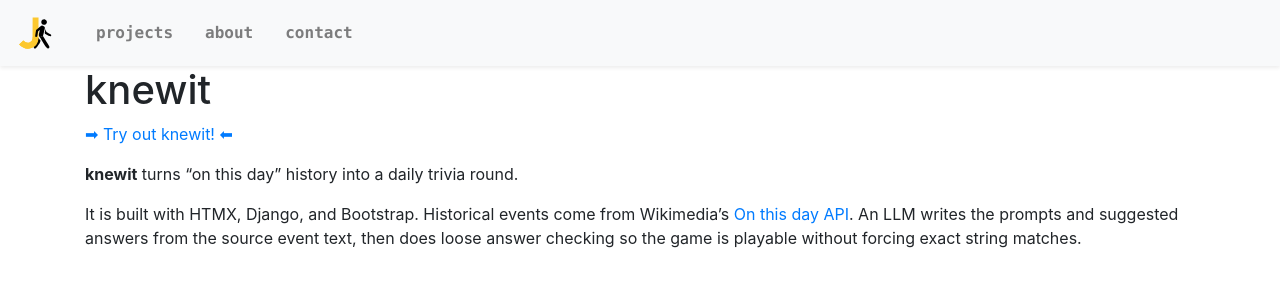
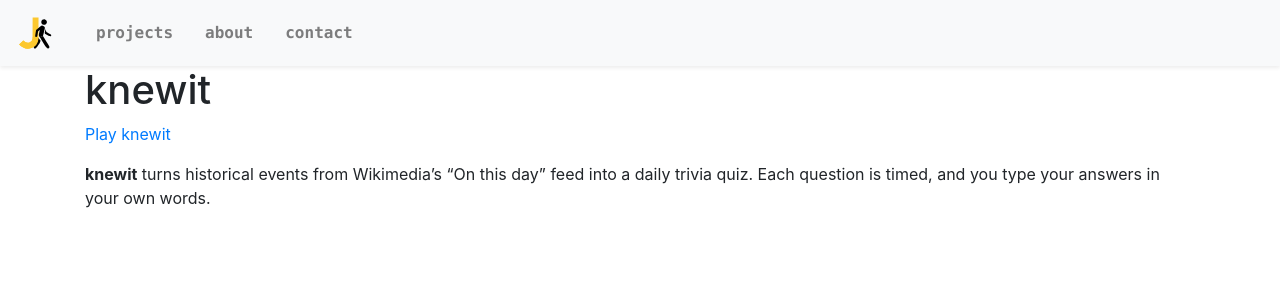
Before and after one commit to jacksonrgwalker/jacksonrgwalker.github.io, a Jekyll site: the page built from docs/projects/knewit.md, in a window 1280 px wide. Shown: the top 300 px of the page. Built offline with Jekyll 4.4.1, drawn with Linux system fonts in a browser that asks for light colours.

Commit message:
Feature knewit and Sorted on the projects page

```diff
--- a/docs/projects/knewit.md
+++ b/docs/projects/knewit.md
@@ -4,14 +4,11 @@
 description: "A daily history trivia game generated from archival events."
 title: "knewit"
 order_index: 14
-pinned: false
-status: under construction
+pinned: true
 ---
 
 # knewit
 
-[➡︎ Try out knewit! ⬅︎](http://knewit.jwalk.io/)
+[Play knewit](https://knewit.jwalk.io/)
 
-**knewit** turns "on this day" history into a daily trivia round.
-
-It is built with HTMX, Django, and Bootstrap. Historical events come from Wikimedia's [On this day API](https://api.wikimedia.org/wiki/Feed_API/Reference/On_this_day). An LLM writes the prompts and suggested answers from the source event text, then does loose answer checking so the game is playable without forcing exact string matches.
+**knewit** turns historical events from Wikimedia’s “On this day” feed into a daily trivia quiz. Each question is timed, and you type your answers in your own words.
```
Also changed, not shown: docs/projects/sorted.md (added, +14 -0 lines).
